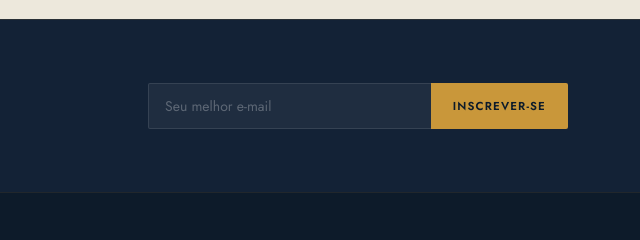
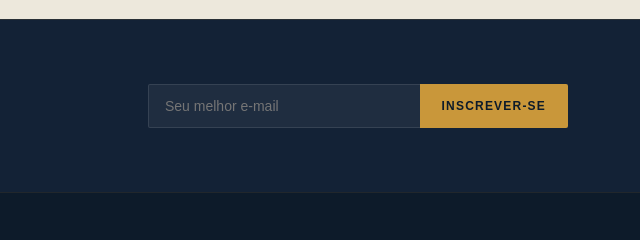
Before and after one commit to DmsTanatopraxia/acessedmstanatopraxia, a plain HTML site: page index.html in a window 1280 px wide. Shown: the part 4488-4728 px from the top of the page, 640-1280 px from the left. Drawn offline with nearby package versions, Linux system fonts and the light colour scheme.

Commit message:
Update index.html

```diff
--- a/index.html
+++ b/index.html
@@ -167,7 +167,9 @@
   .newsletter-form { display: flex; flex: 1; max-width: 420px; }
   .newsletter-form input { flex: 1; padding: 12px 16px; border: 1px solid rgba(255,255,255,0.1); border-right: none; background: rgba(255,255,255,0.05); color: #fff; font-family: 'Jost', sans-serif; font-size: 14px; outline: none; border-radius: 2px 0 0 2px; }
   .newsletter-form input::placeholder { color: rgba(255,255,255,0.28); }
-  .newsletter-form button { padding: 12px 22px; background: var(--gold); color: var(--navy); border: none; font-family: 'Jost', sans-serif; font-size: 11.5px; font-weight: 600; letter-spacing: 0.1em; text-transform: uppercase; cursor: pointer; border-radius: 0 2px 2px 0; white-space: nowrap; transition: background .2s; }
+  .newsletter-form button { padding: 12px 22px; background: var(--gold); color: var(--navy); border: none; font-family: 'Jost', sans-serif; font-size: 11.5px; font-weight: 600; letter-spacing: 0.1em; text-transform: uppercase; cursor: pointer !important; border-radius: 0 2px 2px 0; white-space: nowrap; transition: background .2s; position: relative; z-index: 10; pointer-events: all !important; }
+  .newsletter-form input { position: relative; z-index: 10; pointer-events: all !important; }
+  .newsletter { position: relative; z-index: 1; }
   .newsletter-form button:hover { background: var(--gold-light); }
 
   /* FOOTER */
@@ -535,22 +537,21 @@
 </section>
 
 <!-- NEWSLETTER -->
-<div class="newsletter" id="newsletter">
-  <div class="container">
-    <div class="newsletter-inner">
+<div style="background:#132236; padding:50px 0; border-top:1px solid rgba(201,151,58,0.12);">
+  <div style="max-width:1200px; margin:0 auto; padding:0 2rem; display:flex; justify-content:space-between; align-items:center; gap:2rem; flex-wrap:wrap;">
     <div>
-        <h3>Receba novidades da DMS</h3>
-        <p>Datas de cursos, artigos técnicos e atualizações do setor funerário.</p>
+      <h3 style="font-family:'Cormorant Garamond',serif; font-size:26px; font-weight:300; color:#fff; margin-bottom:4px;">Receba novidades da DMS</h3>
+      <p style="color:rgba(255,255,255,0.45); font-size:13.5px;">Datas de cursos, artigos técnicos e atualizações do setor funerário.</p>
     </div>
-      <div class="newsletter-form">
-        <input type="email" placeholder="Seu melhor e-mail" id="nl-email" required>
-        <button onclick="inscreverEmail()" id="nl-btn">Inscrever-se</button>
+    <div style="display:flex; flex:1; max-width:420px; gap:0;">
+      <input type="email" id="nl-email" placeholder="Seu melhor e-mail"
+        style="flex:1; padding:13px 16px; border:1px solid rgba(255,255,255,0.1); border-right:none; background:rgba(255,255,255,0.05); color:#fff; font-size:14px; outline:none; border-radius:2px 0 0 2px;">
+      <button id="nl-btn"
+        style="padding:13px 22px; background:#C9973A; color:#0D1B2A; border:none; font-size:12px; font-weight:700; letter-spacing:0.1em; text-transform:uppercase; cursor:pointer; border-radius:0 2px 2px 0; white-space:nowrap;"
+        onclick="inscreverEmail()">Inscrever-se</button>
     </div>
   </div>
-    <div id="nl-msg" style="display:none; text-align:center; margin-top:1rem; font-size:13px; color:var(--gold-light); letter-spacing:0.08em;">
-      ✅ Inscrição confirmada! Verifique seu e-mail.
-    </div>
-  </div>
+  <div id="nl-msg" style="display:none; text-align:center; margin-top:1.2rem; font-size:13px; color:#D4AF6A; letter-spacing:0.08em;"></div>
 </div>
 
 <!-- FOOTER -->
@@ -629,6 +630,7 @@ async function inscreverEmail() {
 
   if (!email || !email.includes('@')) {
     emailEl.style.borderColor = '#e74c3c';
+    emailEl.placeholder = 'Digite um e-mail válido!';
     emailEl.focus();
     return;
   }
@@ -637,29 +639,44 @@ async function inscreverEmail() {
   btn.textContent = 'Enviando...';
   msg.style.display = 'none';
 
-  fetch('https://formspree.io/f/xdkovqgb', {
+  // Envia para Formspree (notifica Davi)
+  fetch('https://formspree.io/f/xykagylk', {
     method: 'POST',
     headers: { 'Accept': 'application/json', 'Content-Type': 'application/json' },
-    body: JSON.stringify({ email: email, _subject: 'Nova inscricao DMS Tanatopraxia', mensagem: 'Nova inscricao: ' + email })
+    body: JSON.stringify({
+      email: email,
+      _subject: 'Nova inscricao DMS Tanatopraxia',
+      mensagem: 'Nova inscricao recebida: ' + email
+    })
+  }).catch(function(){});
+
+  // Envia para Make.com (dispara e-mail automático para o aluno)
+  fetch('https://hook.us2.make.com/5l0luqbw61tqrhc9xebodvtizpkgtphw', {
+    method: 'POST',
+    headers: { 'Content-Type': 'application/json' },
+    body: JSON.stringify({
+      email: email,
+      nome: email,
+      data: new Date().toLocaleString('pt-BR')
+    })
   })
   .then(function(res) {
-    if (res.ok) {
     msg.innerHTML = '✅ Inscrição confirmada! Verifique seu e-mail.';
     msg.style.color = 'var(--gold-light)';
     msg.style.display = 'block';
     emailEl.value = '';
     btn.textContent = 'Inscrito ✓';
     btn.style.background = '#27ae60';
-    } else {
-      throw new Error('erro');
-    }
+    btn.style.color = '#fff';
   })
   .catch(function() {
-    msg.innerHTML = '⚠️ Erro ao enviar. Tente novamente.';
-    msg.style.color = '#e74c3c';
+    msg.innerHTML = '✅ Inscrição confirmada! Verifique seu e-mail.';
+    msg.style.color = 'var(--gold-light)';
     msg.style.display = 'block';
-    btn.disabled = false;
-    btn.textContent = 'Inscrever-se';
+    emailEl.value = '';
+    btn.textContent = 'Inscrito ✓';
+    btn.style.background = '#27ae60';
+    btn.style.color = '#fff';
   });
 }
 </script>
```
Lines whose indentation alone changed are shown as unchanged.
